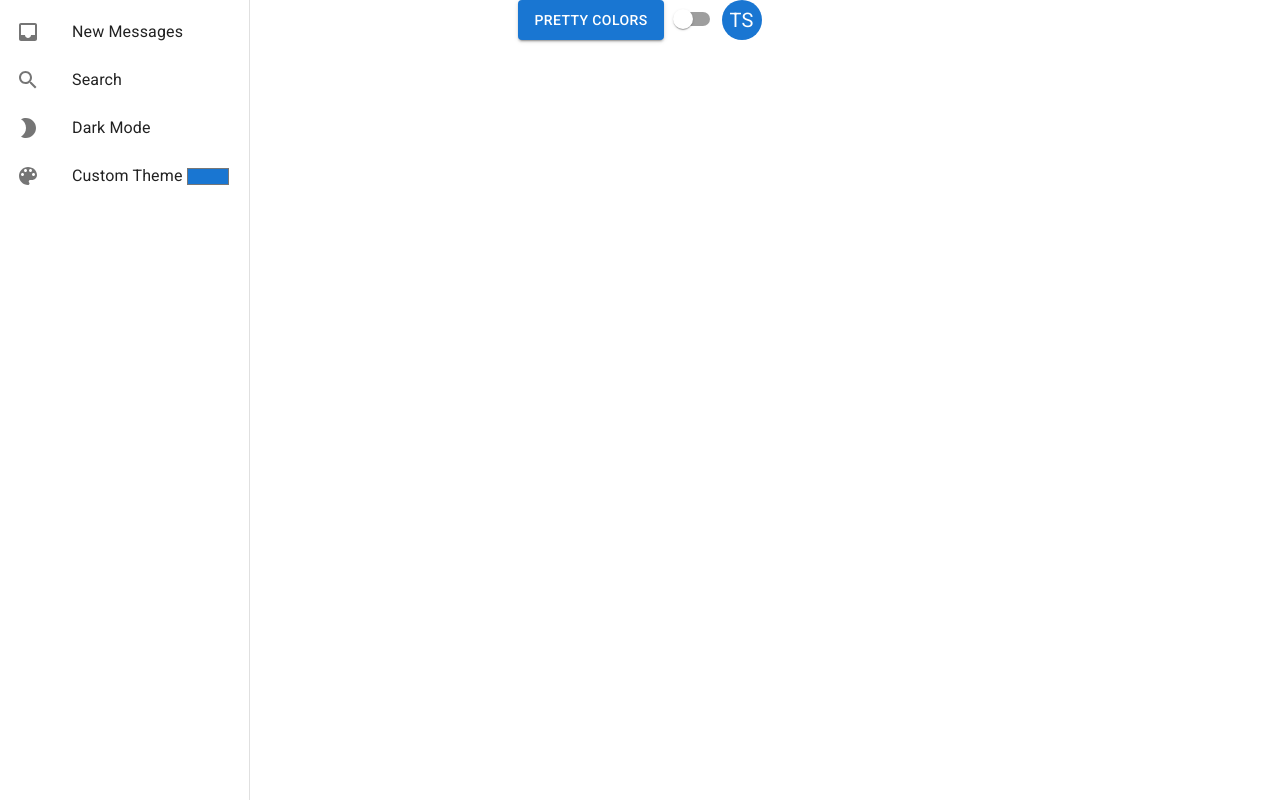
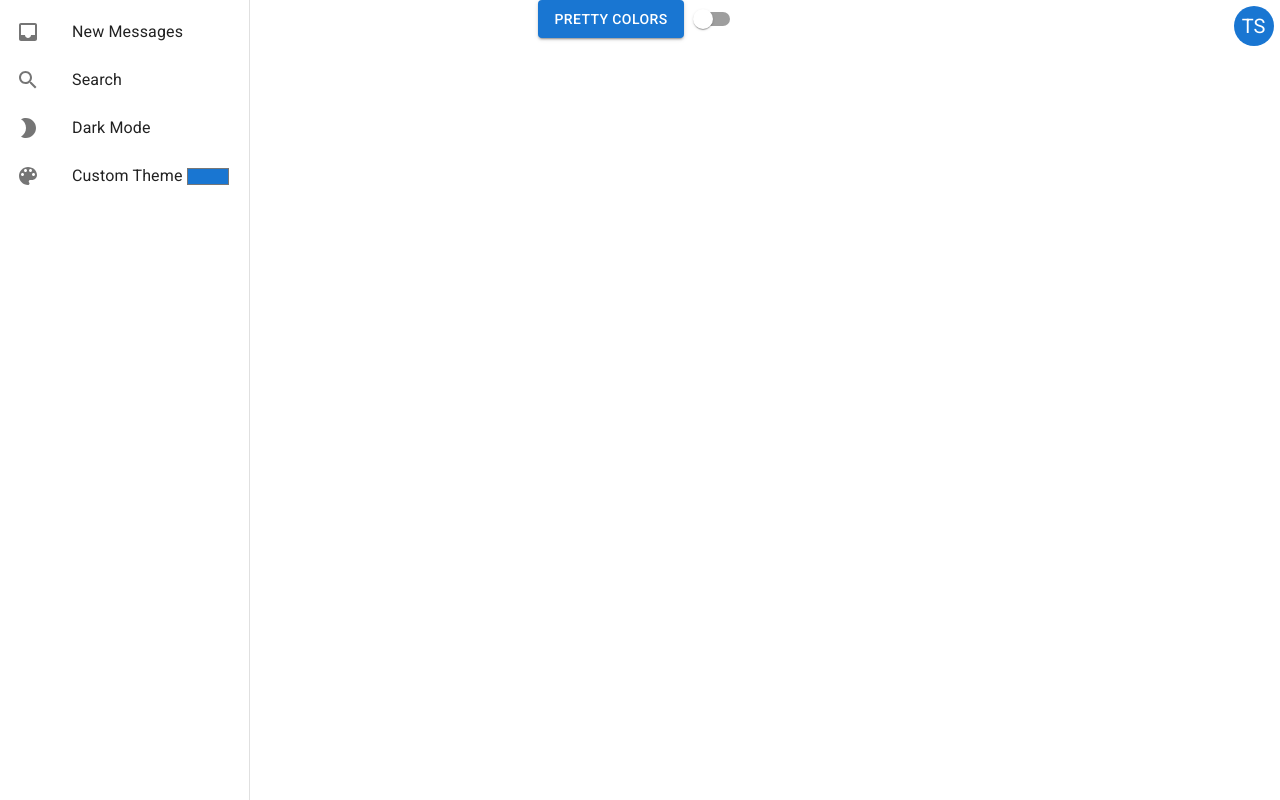
Before and after one commit to AnthonySchneider2000/React-Material-UI-Dynamic-Theme-Changer, a React (Create React App) app: page / in a window 1280 px wide. Built offline with nearby package versions, Linux system fonts and the light colour scheme.

Commit message:
moved avatar to top right

```diff
--- a/src/App.js
+++ b/src/App.js
@@ -123,12 +123,19 @@ const App = () => {
 
       <ThemeProvider theme={currentTheme}>
         <CssBaseline />
+
+        {/* content */}
         <div className={styles.centeredContent}>
           <Button variant="contained">Pretty Colors</Button>
           <Switch color="secondary" />
+        </div>
+
+        {/* avatar */}
+        <div className={styles.avatar}>
           <StyledAvatar>TS</StyledAvatar>
         </div>
 
+        {/* drawer */}
         <div>
           <Drawer className="drawerContainer" variant="permanent">
             <List>
--- a/src/styles/app.module.css
+++ b/src/styles/app.module.css
@@ -1,4 +1,12 @@
 /* app.module.css */
+
+.avatar{
+  /* in top right */
+  position: absolute;
+  top: 0;
+  right: 0;
+  margin: 0.5%;
+}
 
 .centeredContent {
   display: flex;
```
